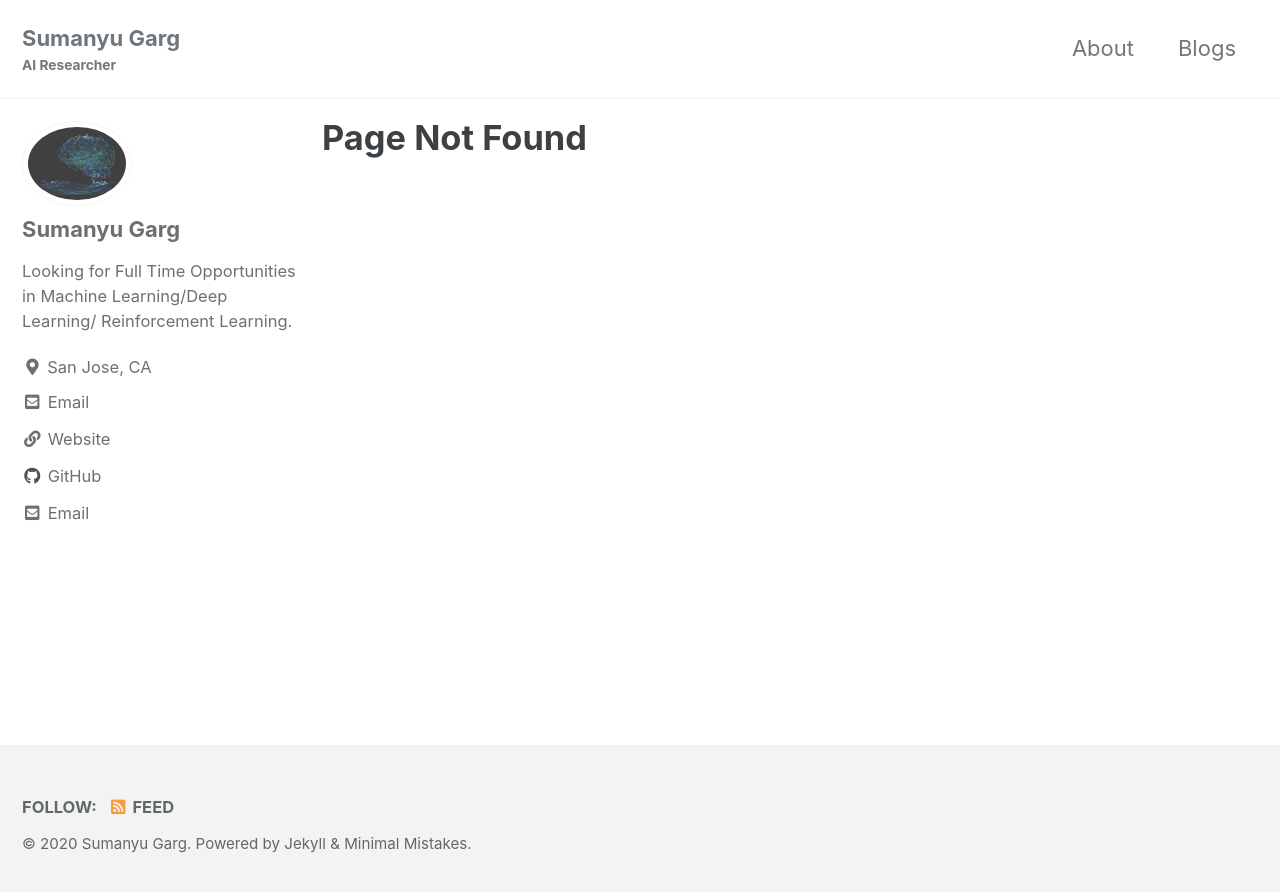
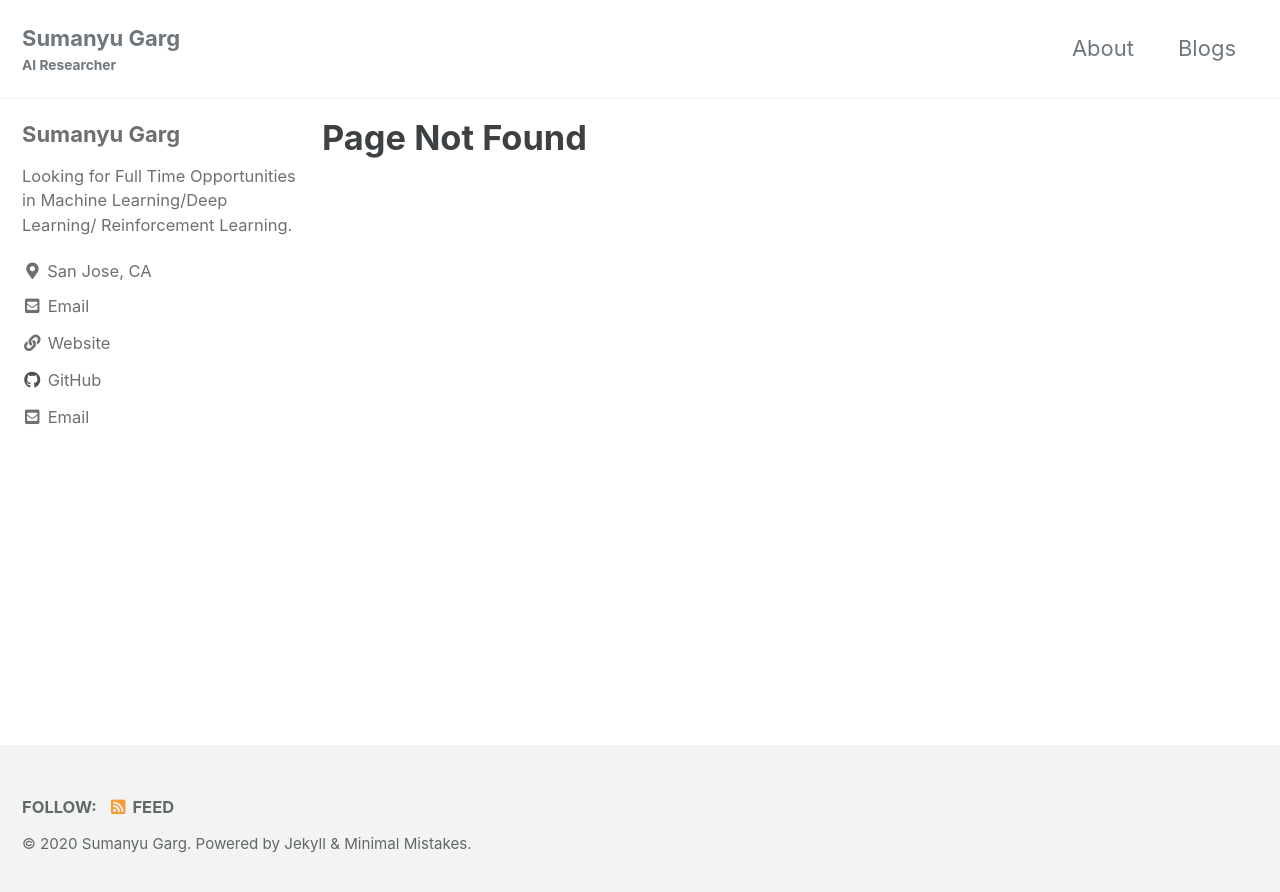
Before and after one commit to sumanyu-21/sumanyu-21.github.io, a Jekyll site: the page built from _pages/404.md, in a window 1280 px wide. Shown: the top 892 px of the page. Built offline with Jekyll 4.4.1, drawn with Linux system fonts in a browser that asks for light colours; cached includes are drawn as plain includes.

Commit message:
Update _config.yml

```diff
--- a/_config.yml
+++ b/_config.yml
@@ -21,9 +21,9 @@
 subtitle                 : "AI Researcher"
 name                     : "Sumanyu Garg"
 description              : "My Artificial Intelligence Portfolio."
-url                      : "https://sumanyu-21.github.io"
+url                      : #"https://sumanyu-21.github.io"
 baseurl                  : # the subpath of your site, e.g. "/blog"
-repository               : "sumanyu-21/sumanyu-21.github.io"
+repository               : #"sumanyu-21/sumanyu-21.github.io"
 teaser                   : # path of fallback teaser image, e.g. "/assets/images/500x300.png"
 logo                     : # path of logo image to display in the masthead, e.g. "/assets/images/88x88.png"
 masthead_title           : # overrides the website title displayed in the masthead, use " " for no title
@@ -94,7 +94,7 @@
 # Site Author
 author:
   name             : "Sumanyu Garg"
-  avatar           : "/Images/AI.jpg"
+  avatar           : #"/Images/AI.jpg"
   bio              : "Looking for Full Time Opportunities in Machine Learning/Deep Learning/ Reinforcement Learning."
   location         : "San Jose, CA"
   email            : "sumgarg@iu.edu"
```
